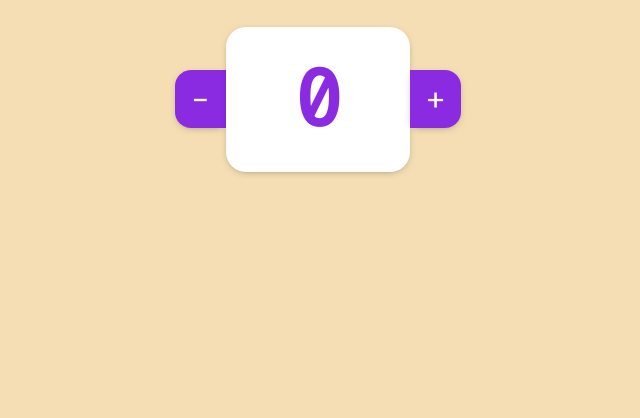
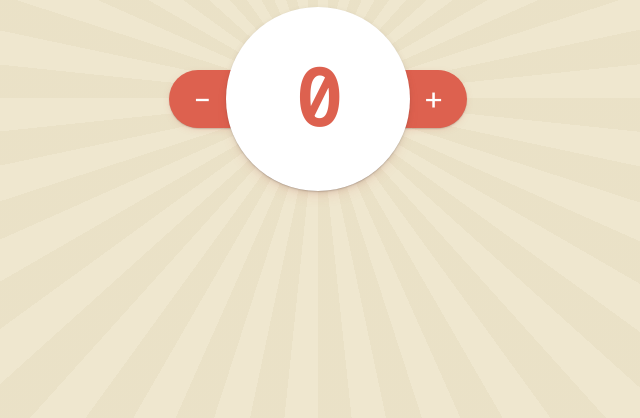
Before and after one commit to webbobtba/counterdemoparcel, a website built with Parcel: page src/index.html in a window 1280 px wide. Shown: the part 382-800 px from the top of the page, without its empty margins (322-962 px from the left). Built offline with nearby package versions, Linux system fonts and the light colour scheme.

Commit message:
nicer styles

```diff
--- a/src/index.less
+++ b/src/index.less
@@ -1,7 +1,8 @@
 // out: null
 
-@color-background: wheat;
-@color-foreground: blueviolet;
+@color-background: #efe7cf;
+@color-foreground: #dd614f;
+
 
 body {
     margin: 0;
@@ -9,6 +10,11 @@ body {
     place-content: center;
     min-height: 100vh;
     background-color: @color-background;
+    background-image: repeating-conic-gradient(
+        at center 60%,
+        fade(darken(@color-background, 50%), 0%) 0 6deg,
+        fade(darken(@color-background, 50%), 5%) 6deg 12deg
+    );
 
     color: @color-foreground;
     font-family: "Fira Code", monospace;
@@ -22,6 +28,10 @@ button {
 .headline {
     font-family: "Dancing Script", sans-serif;
     font-size: 4em;
+
+    text-shadow:
+        0 2px 8px fade(@color-foreground, 25%),
+        0 2px 2px fade(black, 25%);
 }
 
 .counter {
@@ -31,19 +41,21 @@ button {
 
     &__button {
         outline: 0;
-        padding: 0.25em 0.5em;
+        padding: 0.25em 0.75em;
         background-color: @color-foreground;
 
         color: white;
         font-size: 2em;
 
-        box-shadow: 0 2px 8px -4px fade(black, 50%);
+        box-shadow:
+            0 2px 8px -4px fade(@color-foreground, 50%),
+            0 1px 2px -1px fade(black, 50%);
 
         &--decrement {
-            border-radius: 16px 0 0 16px;
+            border-radius: 1em 0 0 1em;
         }
         &--increment {
-            border-radius: 0 16px 16px 0;
+            border-radius: 0 1em 1em 0;
         }
 
         &:active {
@@ -52,15 +64,24 @@ button {
     }
 
     &__counter {
+        display: flex;
+        align-items: center;
+        justify-content: center;
         min-width: 3ch;
+        height: 3ch;
+        margin: 0 -10px;
         padding: 0.25em;
+        position: relative;
         background-color: white;
 
         font-size: 5em;
         font-weight: bold;
         text-align: center;
 
-        border-radius: 20px;
-        box-shadow: 0 2px 8px -4px fade(black, 50%);
+        border-radius: 50%;
+        box-shadow:
+            0 8px 16px -8px fade(@color-foreground, 25%),
+            0 1px 2px -1px fade(black, 50%),
+            0 2px 8px -4px fade(black, 25%);
     }
 }
```
